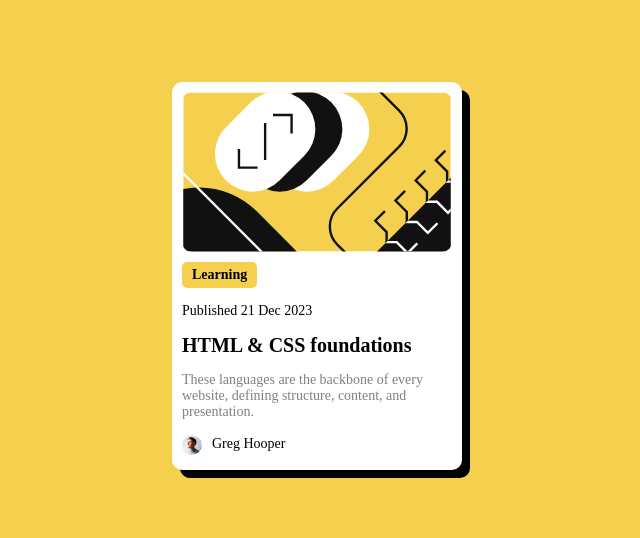
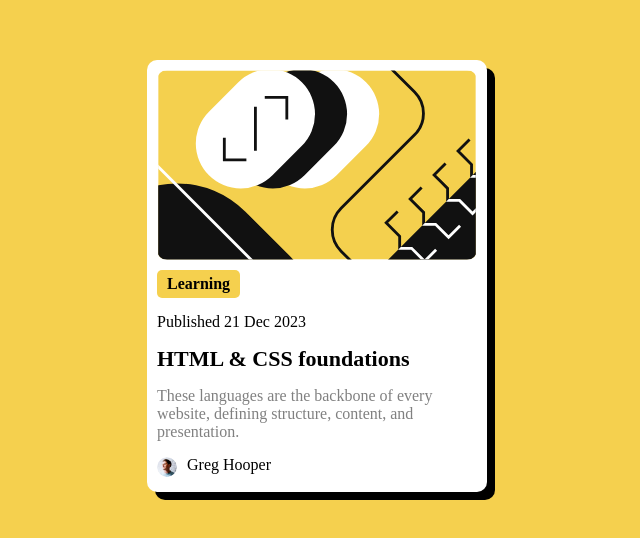
Before and after one commit to mangoloving/frontend_blog, a plain HTML site: page index.html in a window 1280 px wide. Shown: the part 124-662 px from the top of the page, without its empty margins (323-963 px from the left). Drawn offline with Linux system fonts and the light colour scheme.

Commit message:
Update index.html

```diff
--- a/index.html
+++ b/index.html
@@ -45,26 +45,26 @@
 		vertical-align: middle; /* Aligns the image vertically with the text */}
 
 	h5 {
-		font-size: 14px;
+		font-size: 16px;
 		text-align: left;
 		margin-top: 10px; /* Add space between the image and the text */
-		max-width: 270px; /* Optional: Limit the maximum width of the text */
+		max-width: 320px; /* Optional: Limit the maximum width of the text */
         word-wrap: break-word; /* Allow text to wrap within container */
 		margin-bottom: 5px;}
 
 	h2 {
-		font-size: 20px;
+		font-size: 22px;
 		text-align: left;
 		margin-top: 10px; /* Add space between the image and the text */
-		max-width: 270px; /* Optional: Limit the maximum width of the text */
+		max-width: 320px; /* Optional: Limit the maximum width of the text */
         word-wrap: break-word; /* Allow text to wrap within container */
 		margin-bottom: 5px;}
 
 	p {
-		font-size: 14px;
+		font-size: 16px;
 		text-align: left;
 		margin-top: 10px; /* Add space between the image and the text */
-		max-width: 270px; /* Optional: Limit the maximum width of the text */
+		max-width: 320px; /* Optional: Limit the maximum width of the text */
         word-wrap: break-word; /* Allow text to wrap within container */
 		margin-bottom: 5px;}
   </style>
@@ -72,7 +72,7 @@
 
 <body>
 	<div class="box">
-	  <img src="assets/images/illustration-article.svg" alt="My test image" style="width:270px;height:160px;" />
+	  <img src="assets/images/illustration-article.svg" alt="My test image" style="width:320px;height:190px;" />
 	  <h5><span class="highlight">Learning</span></h5>
 	  <p>Published 21 Dec 2023</p>
 	  <h2>HTML & CSS foundations</h2>
```
